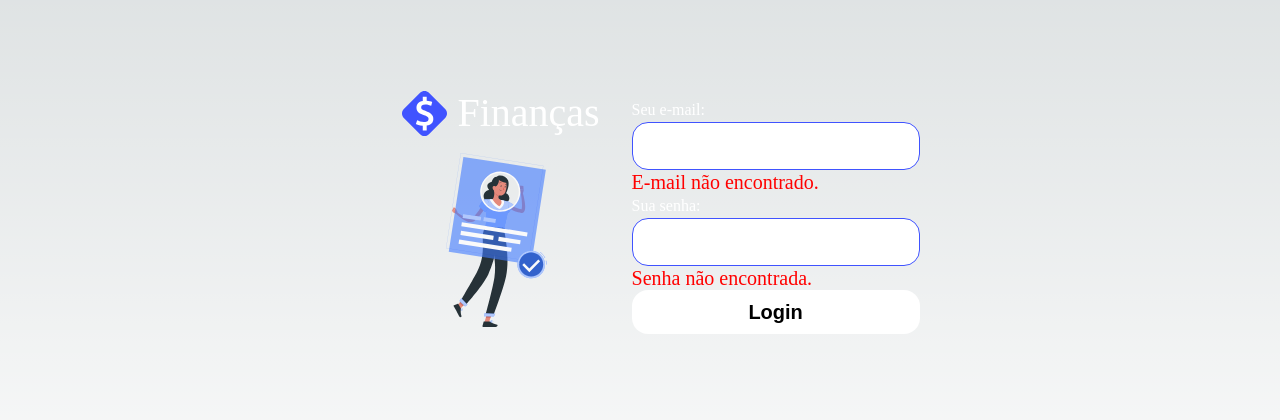
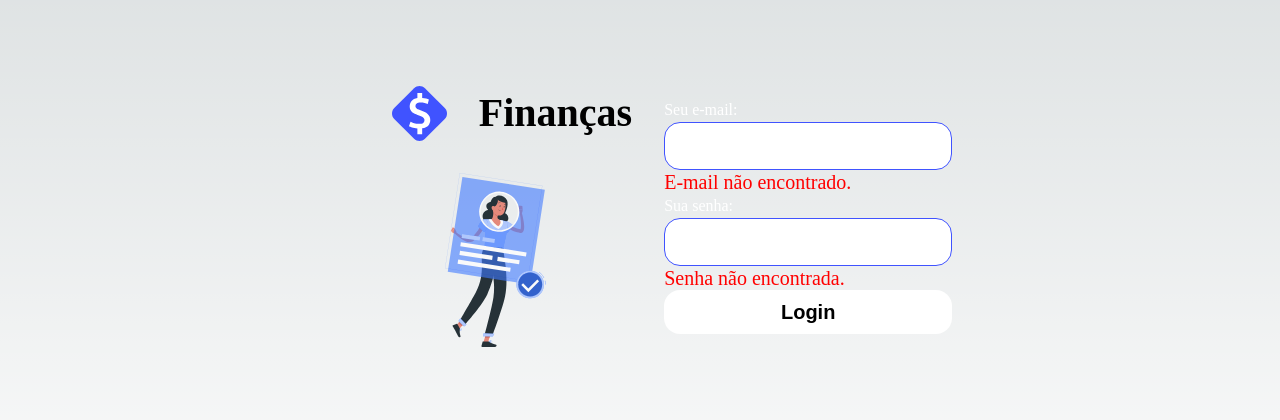
Before and after one commit to petersonros/portfolio-react, a Next.js app: page /Login in a window 1280 px wide. Shown: the part 184-604 px from the top of the page. Built offline with nearby package versions, Linux system fonts and the light colour scheme.

Commit message:
delete component LogoContainer, create component LogoTitle

```diff
--- /dev/null
+++ b/components/LogoTitle/LogoTitle.module.css
@@ -0,0 +1,17 @@
+.container {
+  display: flex;
+  flex-direction: row;
+  justify-content: center;
+  align-items: center;
+  padding: 0 2rem;
+}
+
+.logo {
+  margin: 1rem 2rem;
+}
+
+.title {
+  font-size: 2.5rem;
+  font-weight: 600;
+  line-height: 3.5rem;
+}
--- /dev/null
+++ b/components/LogoTitle/index.tsx
@@ -0,0 +1,21 @@
+import styles from "./LogoTitle.module.css";
+import Image from "next/image";
+import logo from "../../public/mainLogo.svg"
+
+const LogoTitle = () => {
+  return (
+    <div className={styles.container}>
+      <Image
+        src={logo}
+        alt="Logo"
+        className={styles.logo}
+        width={55}
+        height={55}
+        priority
+      />
+      <div className={styles.title}>Finanças</div>
+    </div>
+  );
+};
+
+export default LogoTitle;
--- a/pages/Login/index.tsx
+++ b/pages/Login/index.tsx
@@ -1,17 +1,14 @@
 import Image from "next/image";
-import mainLogo from "../../public/mainLogo.svg"
-import imgLogin from "@/public/login.svg"
+import imgLogin from "@/public/login.svg";
 import styles from "./Login.module.css";
 import { Button } from "@/components/Button";
+import LogoTitle from "@/components/LogoTitle";
 
 const Login = () => {
   return (
     <div className={styles.container}>
       <div className={styles.loginContainer}>
-        <div className={styles.logoContainer}>
-          <Image className={styles.imgLogo} src={mainLogo} alt="Logo" />
-          <h1 className={styles.loginTitle}>Finanças</h1>
-        </div>
+        <LogoTitle />
         <Image
           alt="Login"
           className={styles.imgLogin}
```
Also changed, not shown: components/LogoContainer/LogoContainer.module.css (deleted), components/LogoContainer/index.tsx (deleted).
